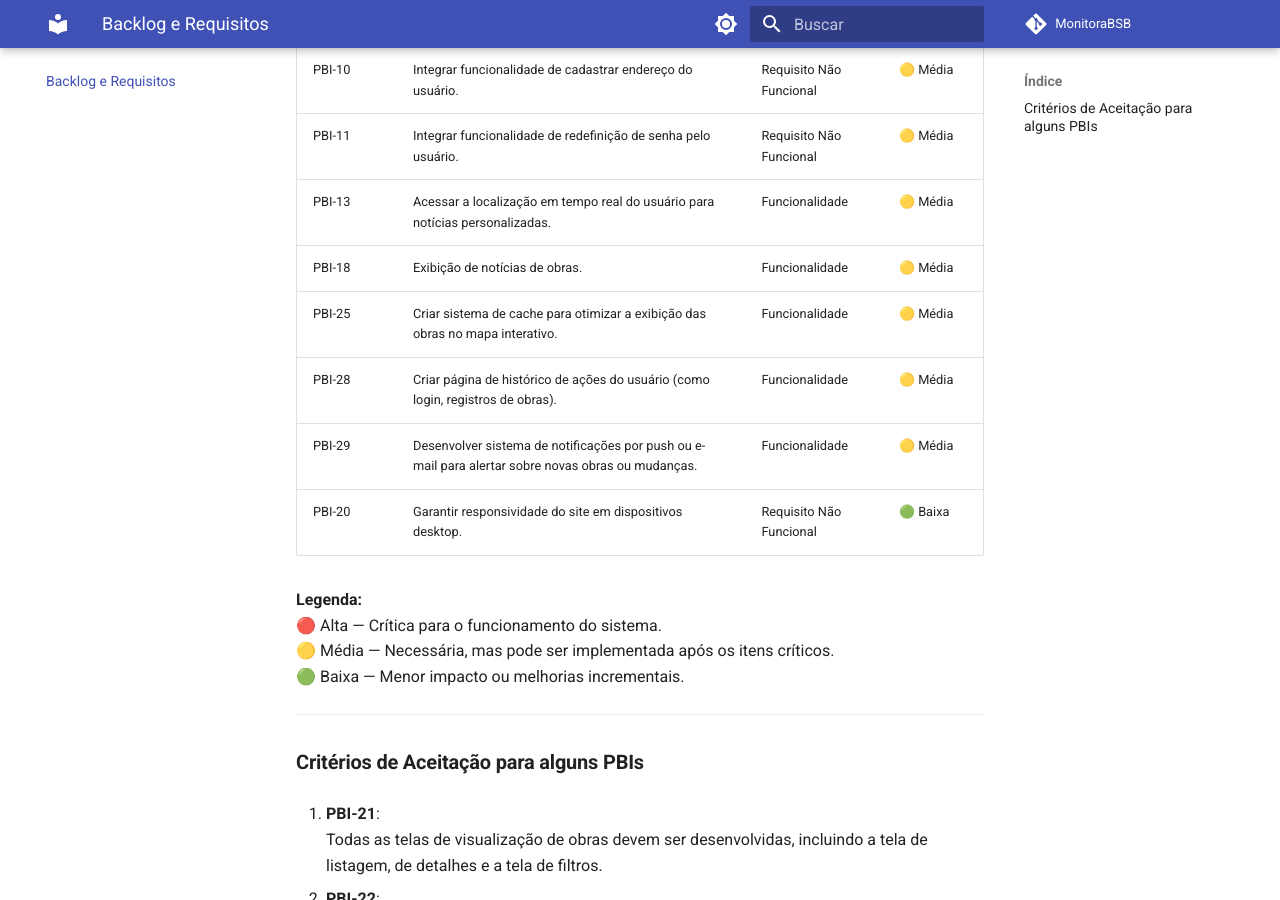
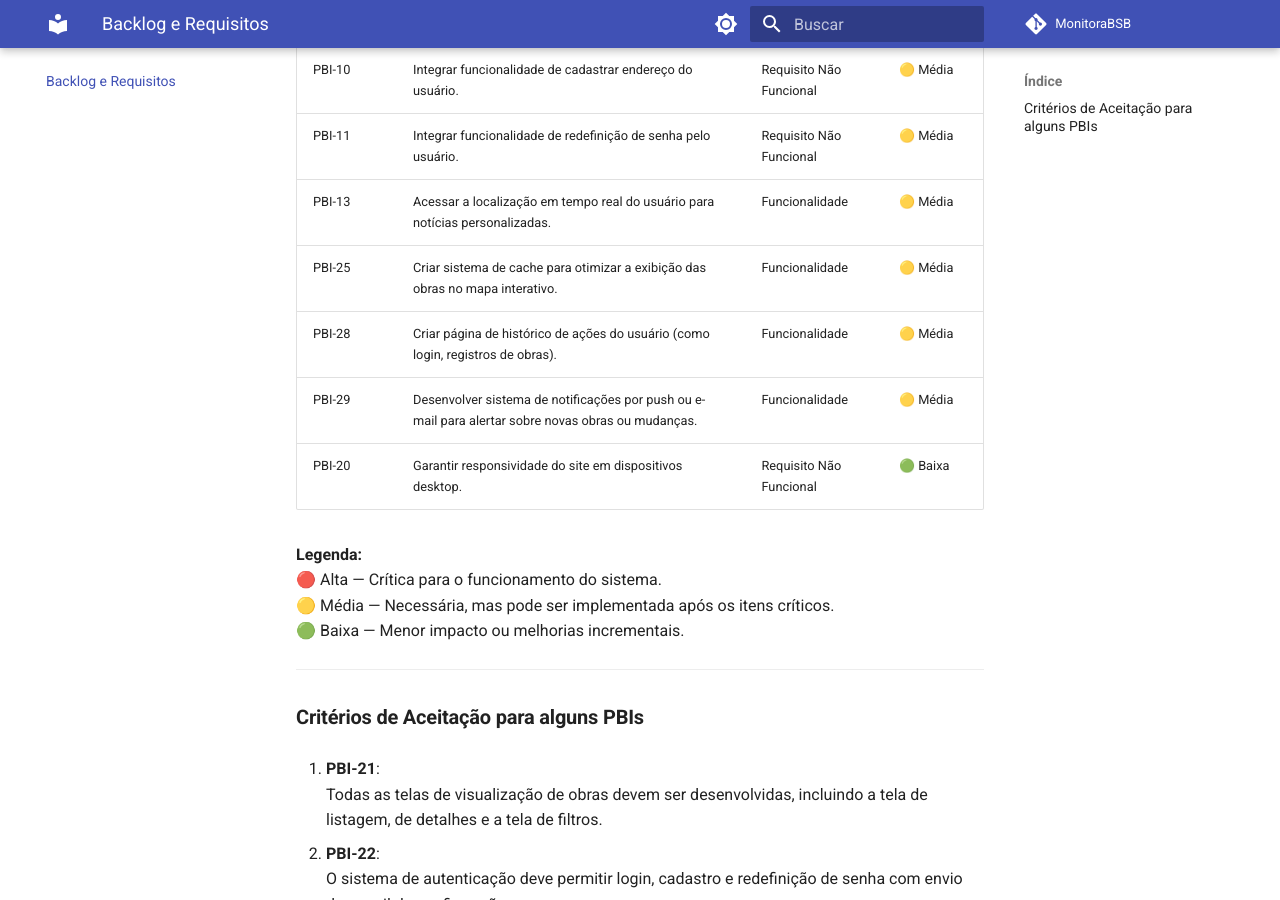
Before and after one commit to unb-mds/2024-2-Squad08, an MkDocs documentation site: the page built from docs/backlog/backlog.md, in a window 1280 px wide and 900 px high, scrolled down 2305 px. Built offline with MkDocs 1.6.1 and Material for MkDocs 9.7.7, drawn with Linux system fonts in a browser that asks for light colours; comment, search, counter and statistics services are not loaded.

Commit message:
fix: deleting news page from backlog

```diff
--- a/docs/backlog/backlog.md
+++ b/docs/backlog/backlog.md
@@ -42,7 +42,6 @@ Aqui está a tabela corrigida na ordem de prioridade:
 | PBI-10  | Integrar funcionalidade de cadastrar endereço do usuário.                   | Requisito Não Funcional| 🟡 Média       |
 | PBI-11  | Integrar funcionalidade de redefinição de senha pelo usuário.               | Requisito Não Funcional| 🟡 Média       |
 | PBI-13  | Acessar a localização em tempo real do usuário para notícias personalizadas. | Funcionalidade         | 🟡 Média       |
-| PBI-18  | Exibição de notícias de obras.                                              | Funcionalidade         | 🟡 Média       |
 | PBI-25  | Criar sistema de cache para otimizar a exibição das obras no mapa interativo. | Funcionalidade         | 🟡 Média       |
 | PBI-28  | Criar página de histórico de ações do usuário (como login, registros de obras). | Funcionalidade         | 🟡 Média       |
 | PBI-29  | Desenvolver sistema de notificações por push ou e-mail para alertar sobre novas obras ou mudanças. | Funcionalidade | 🟡 Média       |
```
